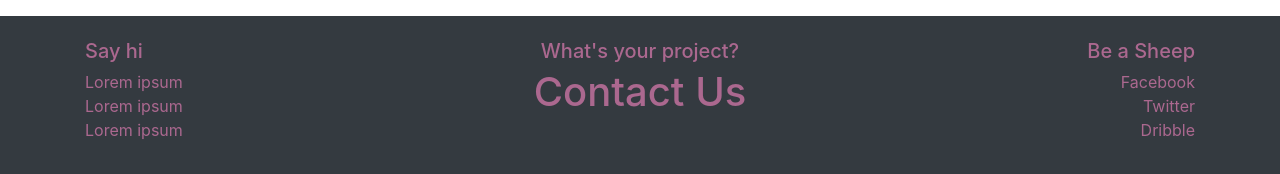
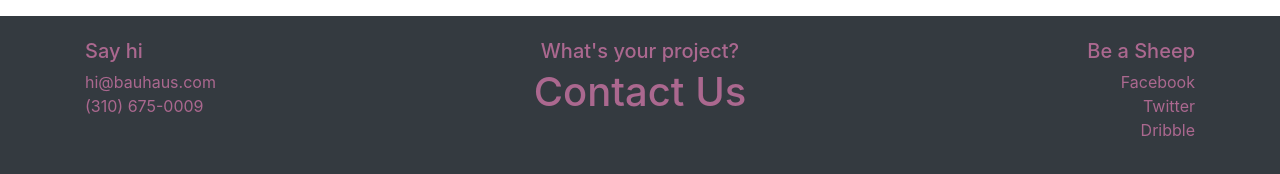
Before and after one commit to smontoro/bauhaus, a plain HTML site: page index.html in a window 1280 px wide. Shown: the part 3458-3632 px from the top of the page. Drawn offline with nearby package versions, Linux system fonts and the light colour scheme.

Commit message:
changed footer text

```diff
--- a/index.html
+++ b/index.html
@@ -127,9 +127,8 @@
                 <div class="col-6 col-md-3 text-left">
                     <h5>Say hi</h5>
                     <ul class="list-unstyled">
-                        <li>Lorem ipsum</li>
-                        <li>Lorem ipsum</li>
-                        <li>Lorem ipsum</li>
+                        <li>hi@bauhaus.com</li>
+                        <li>(310) 675-0009</li>
                     </ul>
                 </div>
                 <div class="col-6 d-none d-md-block text-center">
```
